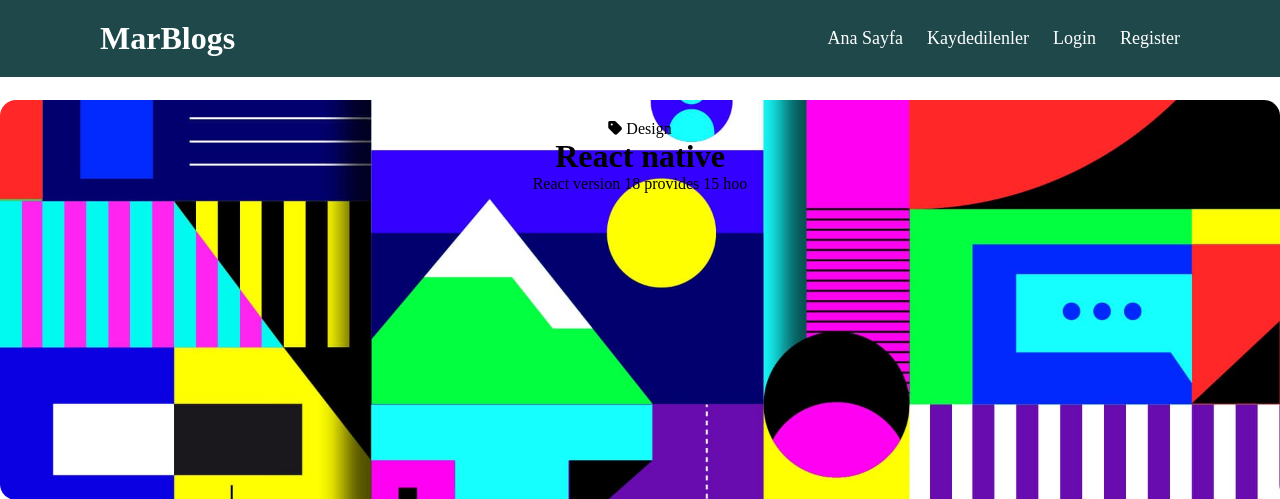
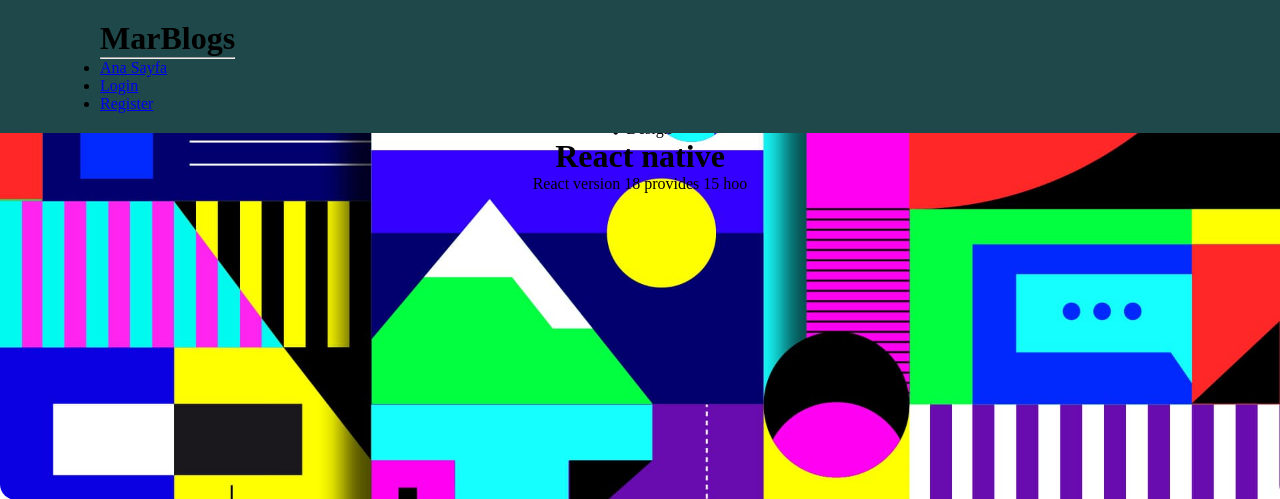
Before and after one commit to ArdaBaranSuludere/bitirme-projesi, a Flask app: page /blog/2 in a window 1280 px wide. Shown: the top 499 px of the page. Run offline with Flask 3, Linux system fonts and the light colour scheme; data comes from the database, SQL or seed files in the repository.

Commit message:
navbar-style-change

```diff
--- a/app/templates/_navbar.html
+++ b/app/templates/_navbar.html
@@ -1,21 +1,25 @@
 <!-- #navbar.html -->
+<header class="main-header">
+    <h1 class="site-name">MarBlogs</h1>
+    <hr />
+    <nav class="nav main-nav">
+        <ul>
+            <li><a href="{{ url_for('main') }}">Ana Sayfa</a></li>
+            {% if current_user.is_authenticated %}
+                <li><a href="{{ url_for('my_profile') }}">Profilim</a></li>
+                <li><a href="{{ url_for('submit_blog') }}">Blog Yaz</a></li>
 
-    <a href="{{ url_for('main') }}" class="logo">MarBlogs</a>
+                {% if current_user.is_admin %}
+                    <li><a href="{{ url_for('admin.index') }}">AdminPanel</a></li>
+                {% endif %}
 
-    <nav class="navbar">
-        <a href="{{ url_for('main') }}">Ana Sayfa</a>
-        <a href="#">Kaydedilenler</a>
+                <li><a href="{{ url_for('auth.logout') }}">Logout</a></li>
 
-        {% if current_user.is_authenticated %}
-            <a href="{{ url_for('my_profile') }}">Profilim</a>
-            <a href="{{ url_for('submit_blog') }}">Blog Yaz</a>
-            <a href="{{ url_for('auth.logout') }}">Logout</a>
+                {% else %}
+                <li><a href="{{ url_for('auth.login') }}">Login</a></li>
+                <li><a href="{{ url_for('auth.register') }}">Register</a></li>
 
-            <!-- admin panel user admin ise görüncek -->
-            <a href="{{ url_for('admin.index') }}">AdminPanel</a>
-
-            {% else %}
-                <a href="{{ url_for('auth.login') }}">Login</a>
-                <a href="{{ url_for('auth.register') }}">Register</a>
         {% endif %}
+        </ul>
     </nav>
+</header>
```
